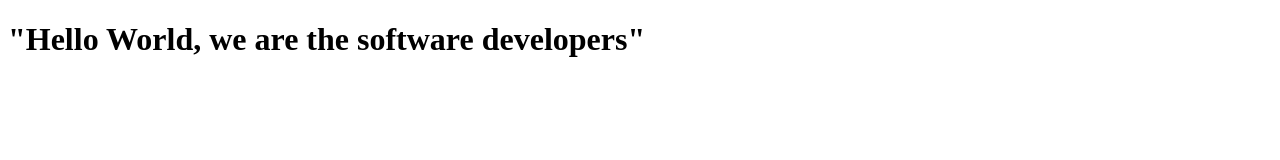
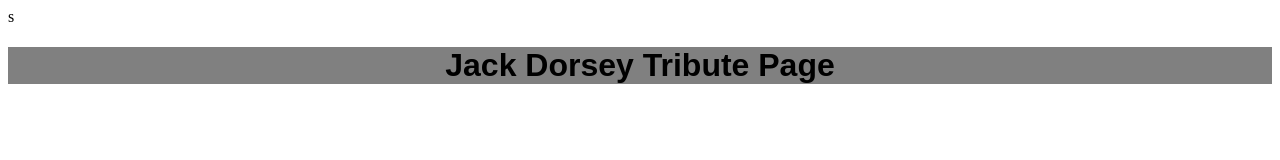
Before and after one commit to FrederickMih/Microverse-Project-challenges, a plain HTML site: page index.html in a window 1280 px wide. Drawn offline with Linux system fonts and the light colour scheme.

Commit message:
Title added

```diff
--- a/index.html
+++ b/index.html
@@ -2,16 +2,30 @@
 <html lang="en">
 
 <head>
-    <meta charset="UTF-8">
+
+<style>
+.title{
+font-family: Arial;
+background-color: grey;
+font-size: 30;
+text-align: center;
+}
+</style>
+
+<meta charset="UTF-8">
     <title>Fork Me! FCC: Test Suite Template</title>
     <link rel="stylesheet" href="css/style.css">
 </head>
 
-<body>
+<body>s
+<div class="title">
+    <h1>
+      Jack Dorsey Tribute Page
+    </h1>
 
-    <h1>
-       "Hello World, we are the software developers"
-    </h1>
+
+</div>
+
     </script>
 
     <!--
```
